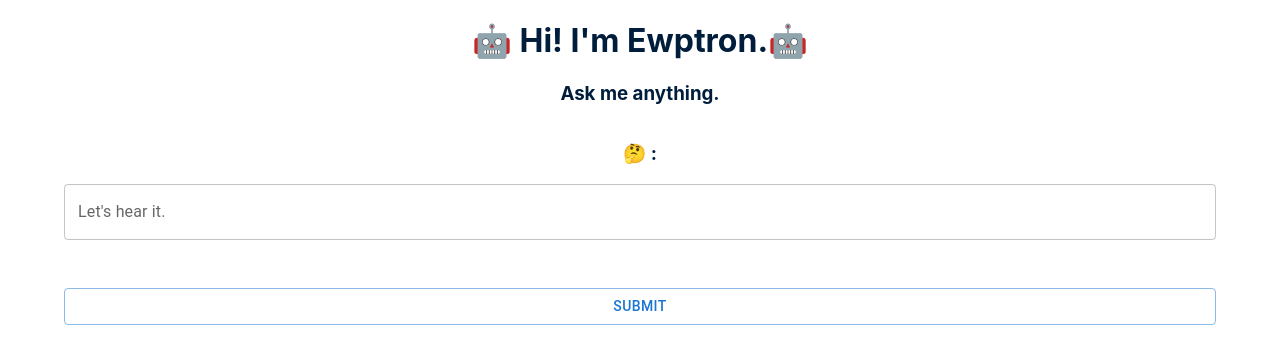
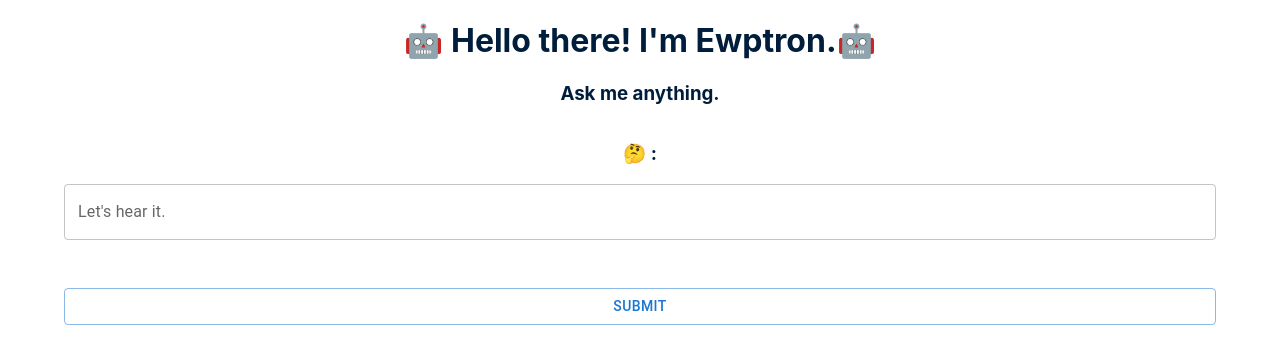
Before and after one commit to Saige243/ewptronAI, a React (Create React App) app: page / in a window 1280 px wide. Shown: the top 364 px of the page. Built offline with nearby package versions, Linux system fonts and the light colour scheme.

Commit message:
WIP verbiage

```diff
--- a/src/App.tsx
+++ b/src/App.tsx
@@ -69,7 +69,7 @@ function App() {
       <Box sx={{ width: '100%' }}>
         {loading && <LinearProgress />}
       </Box>
-      <h1>🤖 Hi! I'm Ewptron.🤖</h1>
+      <h1>🤖 Hello there! I'm Ewptron.🤖</h1>
       <h3>Ask me anything.</h3>
       <Box
         sx={{
```
